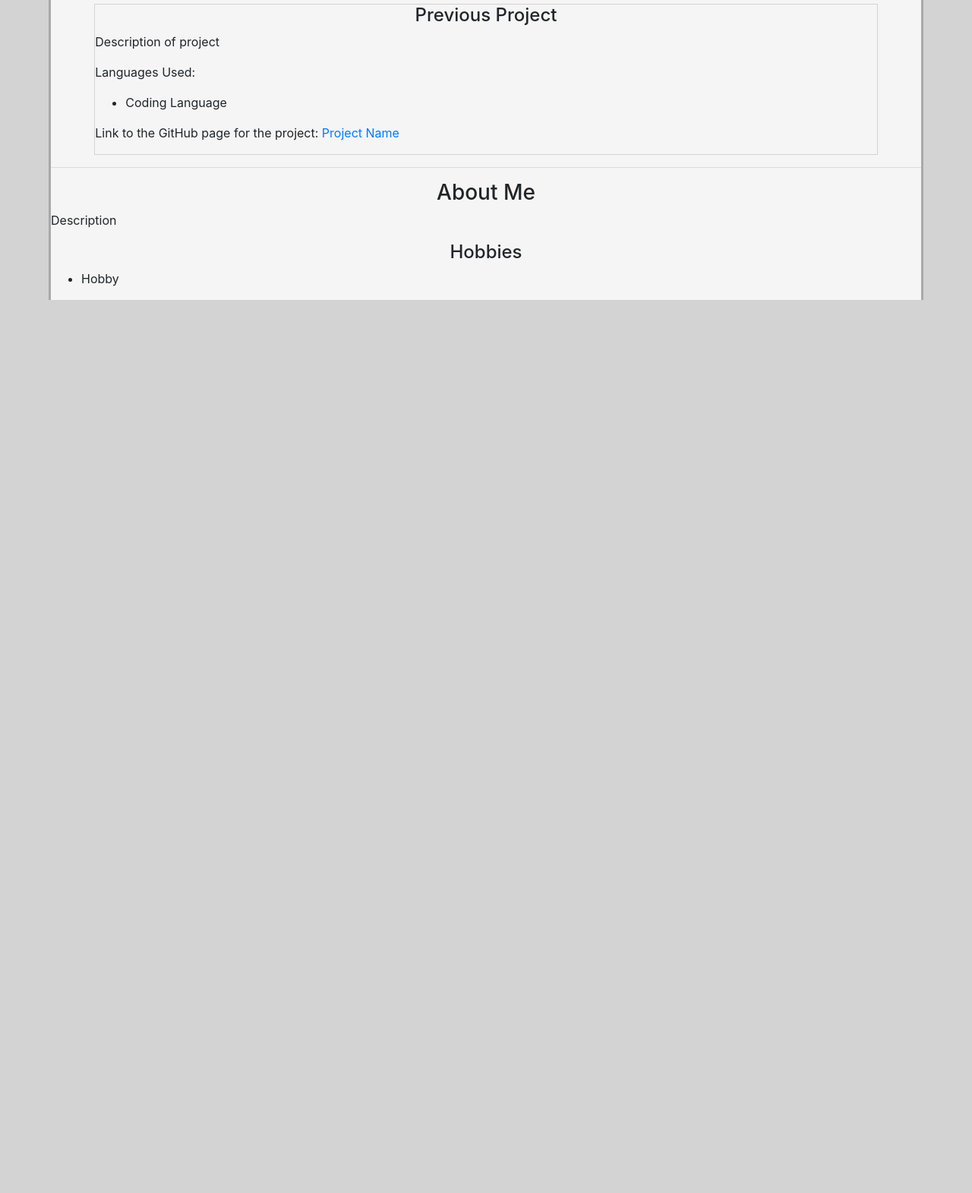
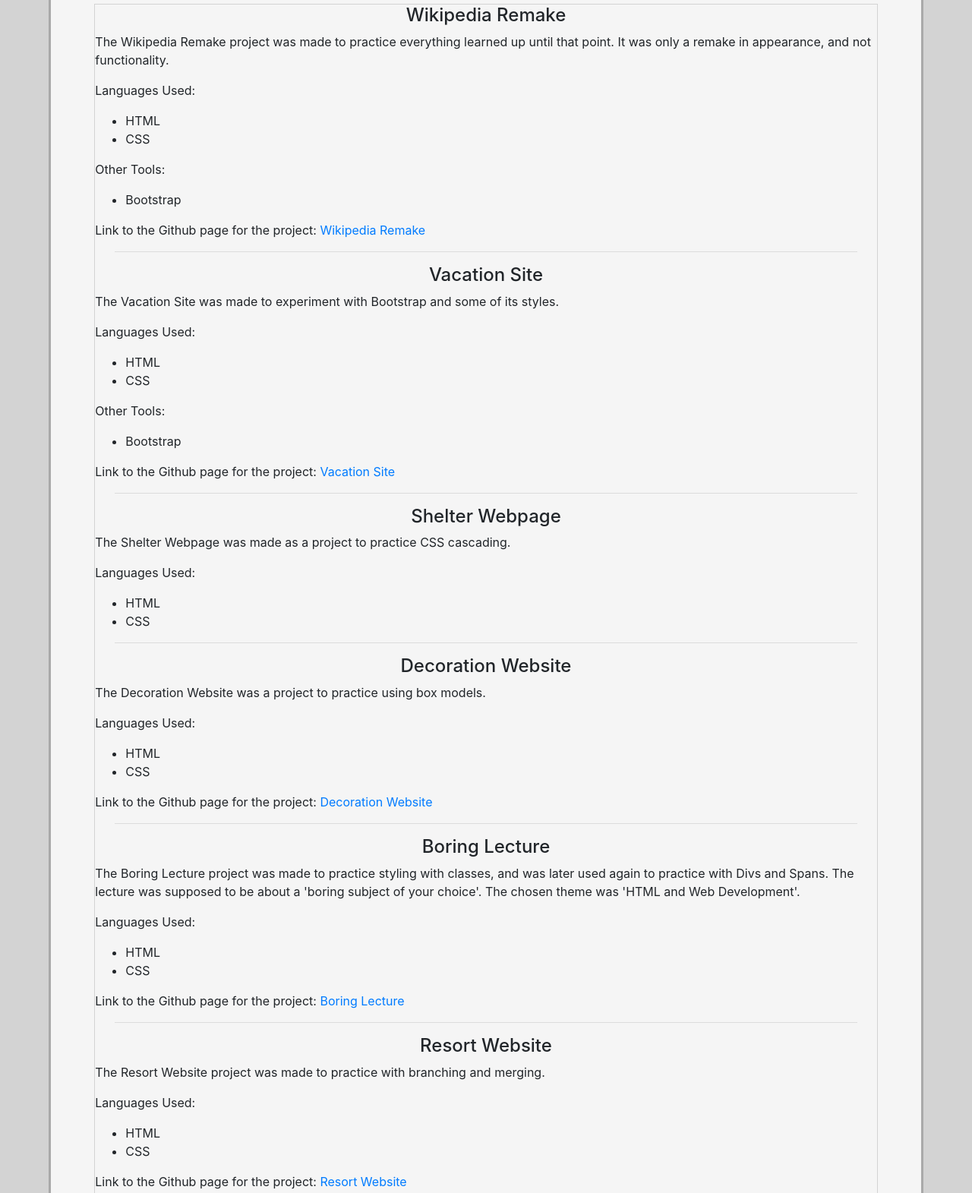
Before and after one commit to MakeyeB/portfolio-page, a plain HTML site: page index.html in a window 1280 px wide. Shown: the part 453-2024 px from the top of the page at 76% size. Before the commit the page ends 848 px from the top, so only its background shows below. Drawn offline with nearby package versions, Linux system fonts and the light colour scheme.

Commit message:
Add content to the previous projects section

```diff
--- a/css/styles.css
+++ b/css/styles.css
@@ -33,3 +33,7 @@ body {
 .info-box-outter {
   margin-bottom: 10px;
 }
+
+.info-seperator {
+  width: 95%;
+}
--- a/index.html
+++ b/index.html
@@ -26,13 +26,69 @@
       <h3 class="text-center">Previous Projects</h3>
       <div class="space-around info-box-outter">
         <div class="info-box-inner">
-          <h4 class="text-center">Previous Project</h4>
-          <p>Description of project</p>
+          <h4 class="text-center">Wikipedia Remake</h4>
+          <p>The Wikipedia Remake project was made to practice everything learned up until that point. It was only a remake in appearance, and not functionality.</p>
           <p>Languages Used:</p>
           <ul>
-            <li>Coding Language</li>
+            <li>HTML</li>
+            <li>CSS</li>
           </ul>
-          <p>Link to the GitHub page for the project: <a href="">Project Name</a></p>
+          <p>Other Tools:</p>
+          <ul>
+            <li>Bootstrap</li>
+          </ul>
+          <p>Link to the Github page for the project: <a href="">Wikipedia Remake</a></p>
+          <hr class="info-seperator">
+          <h4 class="text-center">Vacation Site</h4>
+          <p>The Vacation Site was made to experiment with Bootstrap and some of its styles.</p>
+          <p>Languages Used:</p>
+          <ul>
+            <li>HTML</li>
+            <li>CSS</li>
+          </ul>
+          <p>Other Tools:</p>
+          <ul>
+            <li>Bootstrap</li>
+          </ul>
+          <p>Link to the Github page for the project: <a href="">Vacation Site</a></p>
+          <hr class="info-seperator">
+          <h4 class="text-center">Shelter Webpage</h4>
+          <p>The Shelter Webpage was made as a project to practice CSS cascading.</p>
+          <p>Languages Used:</p>
+          <ul>
+            <li>HTML</li>
+            <li>CSS</li>
+          </ul>
+          <hr class="info-seperator">
+          <h4 class="text-center">Decoration Website</h4>
+          <p>The Decoration Website was a project to practice using box models.</p>
+          <p>Languages Used:</p>
+          <ul>
+            <li>HTML</li>
+            <li>CSS</li>
+          </ul>
+          <p>Link to the Github page for the project: <a href="">Decoration Website</a></p>
+          <hr class="info-seperator">
+          <h4 class="text-center">Boring Lecture</h4>
+          <p>
+            The Boring Lecture project was made to practice styling with classes, and was later used again to practice with Divs and Spans.
+            The lecture was supposed to be about a 'boring subject of your choice'. The chosen theme was 'HTML and Web Development'.
+          </p>
+          <p>Languages Used:</p>
+          <ul>
+            <li>HTML</li>
+            <li>CSS</li>
+          </ul>
+          <p>Link to the Github page for the project: <a href="https://github.com/MakeyeB/boring-lecture">Boring Lecture</a></p>
+          <hr class="info-seperator">
+          <h4 class="text-center">Resort Website</h4>
+          <p>The Resort Website project was made to practice with branching and merging.</p>
+          <p>Languages Used:</p>
+          <ul>
+            <li>HTML</li>
+            <li>CSS</li>
+          </ul>
+          <p>Link to the Github page for the project: <a href="">Resort Website</a></p>
         </div>
       </div>
       <hr>
```
